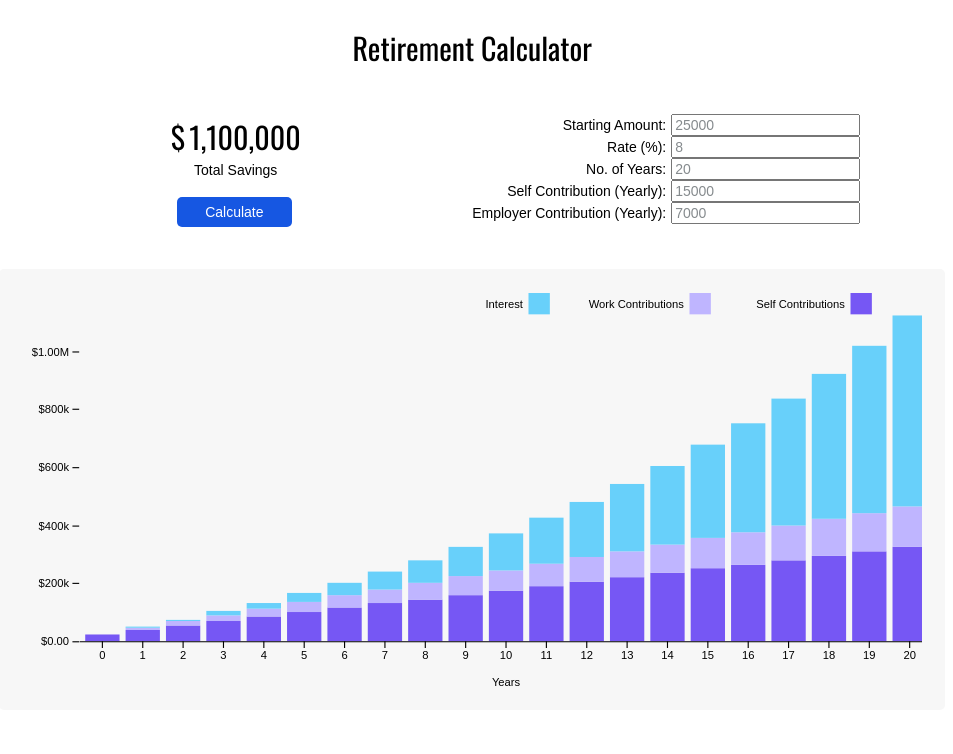
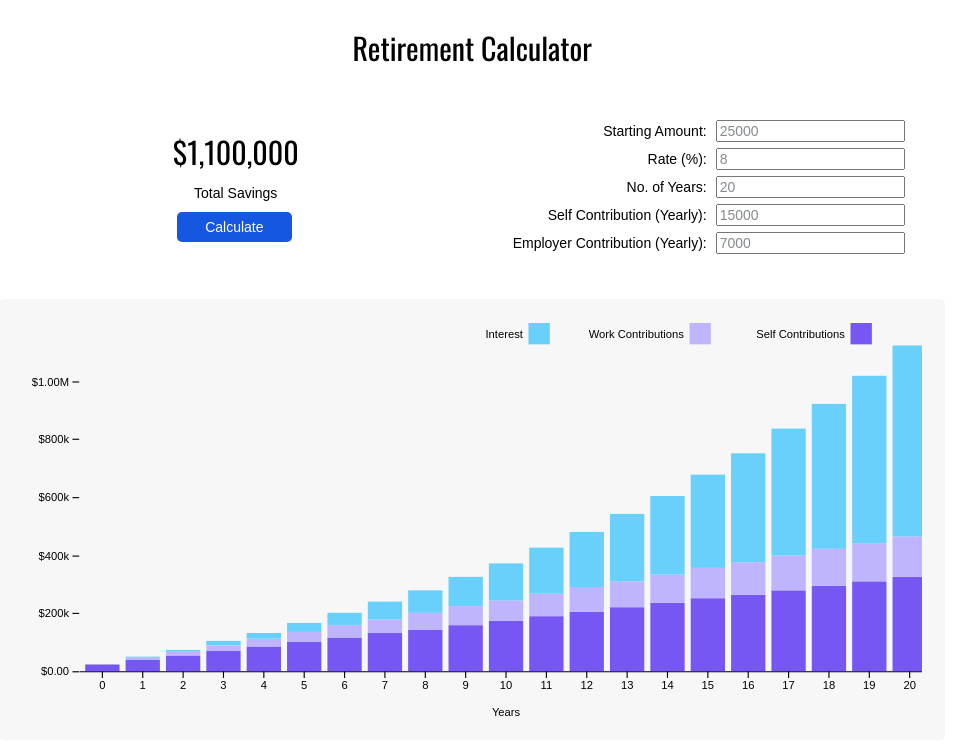
Before and after one commit to amandarae220/Calculator2.0, a plain HTML site: page index.html in a window 1280 px wide. Shown: the whole page, without its empty margins (127-1080 px from the left). Drawn offline with nearby package versions, Linux system fonts and the light colour scheme.

Commit message:
sizing/layout fixes

```diff
--- a/index.html
+++ b/index.html
@@ -107,7 +107,12 @@
 
         #resultContainer {
             width: 50%;
+            display: flex;
+            flex-direction: column;
+            align-items: center;
+            justify-content: center;
             text-align: center;
+            gap: 8px;
         }
 
         #resultLabel,
@@ -121,6 +126,9 @@
         #container {
             width: 50%;
             font-size: 100%;
+            display: flex;
+            align-items: center;
+            justify-content: center;
         }
 
         #option {
@@ -138,8 +146,8 @@
         }
 
         #inputs {
-            display: inline;
-            float: left;
+            display: table;
+            border-spacing: 4px 6px;
         }
 
         .chart {
@@ -157,12 +165,11 @@
     <p class="title">Retirement Calculator</p>
     <div id="nonGraphContainer">
         <div id="resultContainer">
-            <div id="resultLabel">$</div>
-            <div id="result"></div>
-            </br>
+            <div style="display:flex;align-items:baseline;">
+                <div id="resultLabel">$</div>
+                <div id="result"></div>
+            </div>
             <p id="resultTitle">Total Savings</p>
-            </br>
-            </br>
             <div id="option">
                 <input name="updateButton" class="button1" type="button" value="Calculate" onclick="clickToUpdate()" />
             </div>
```
